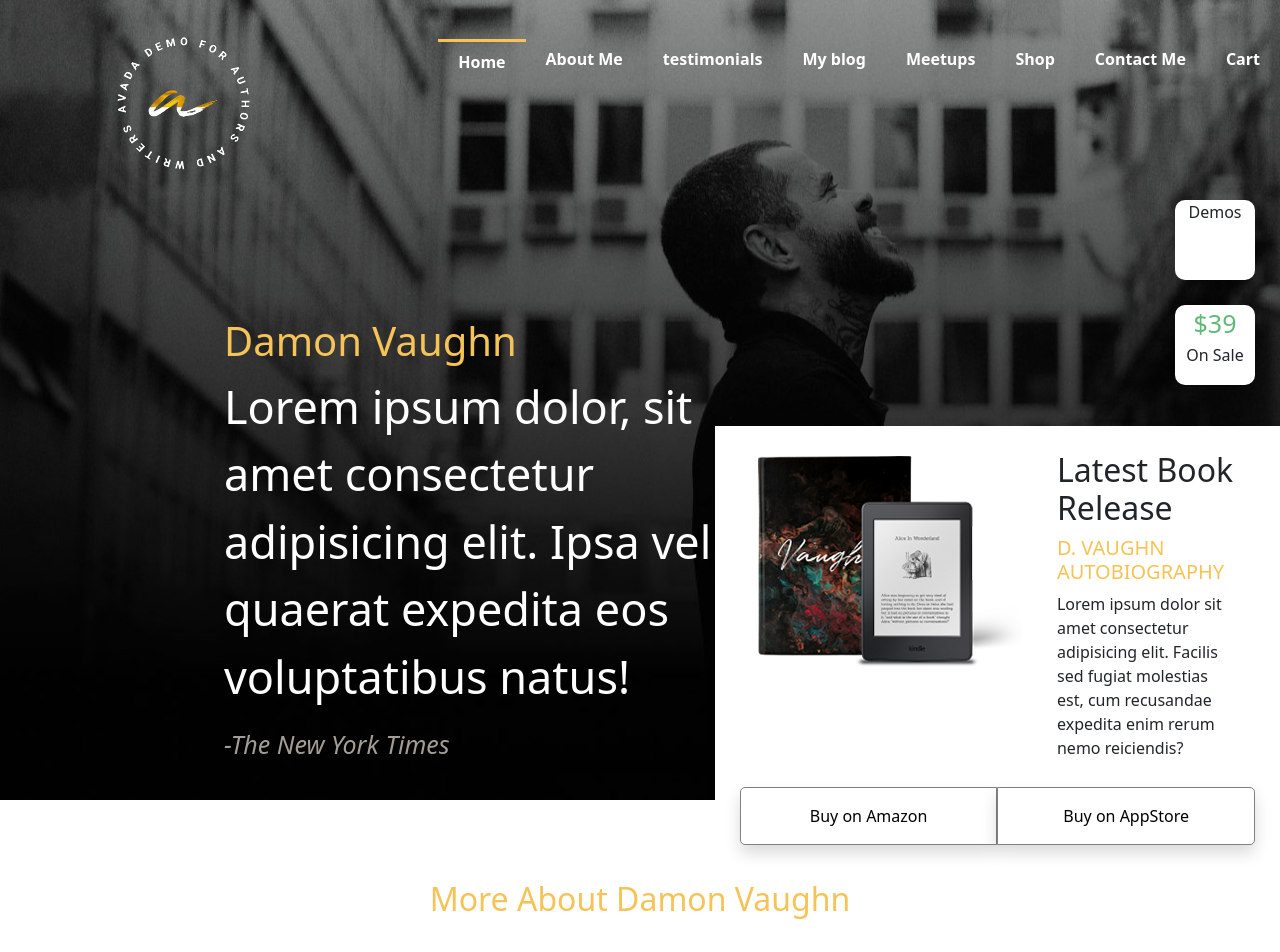
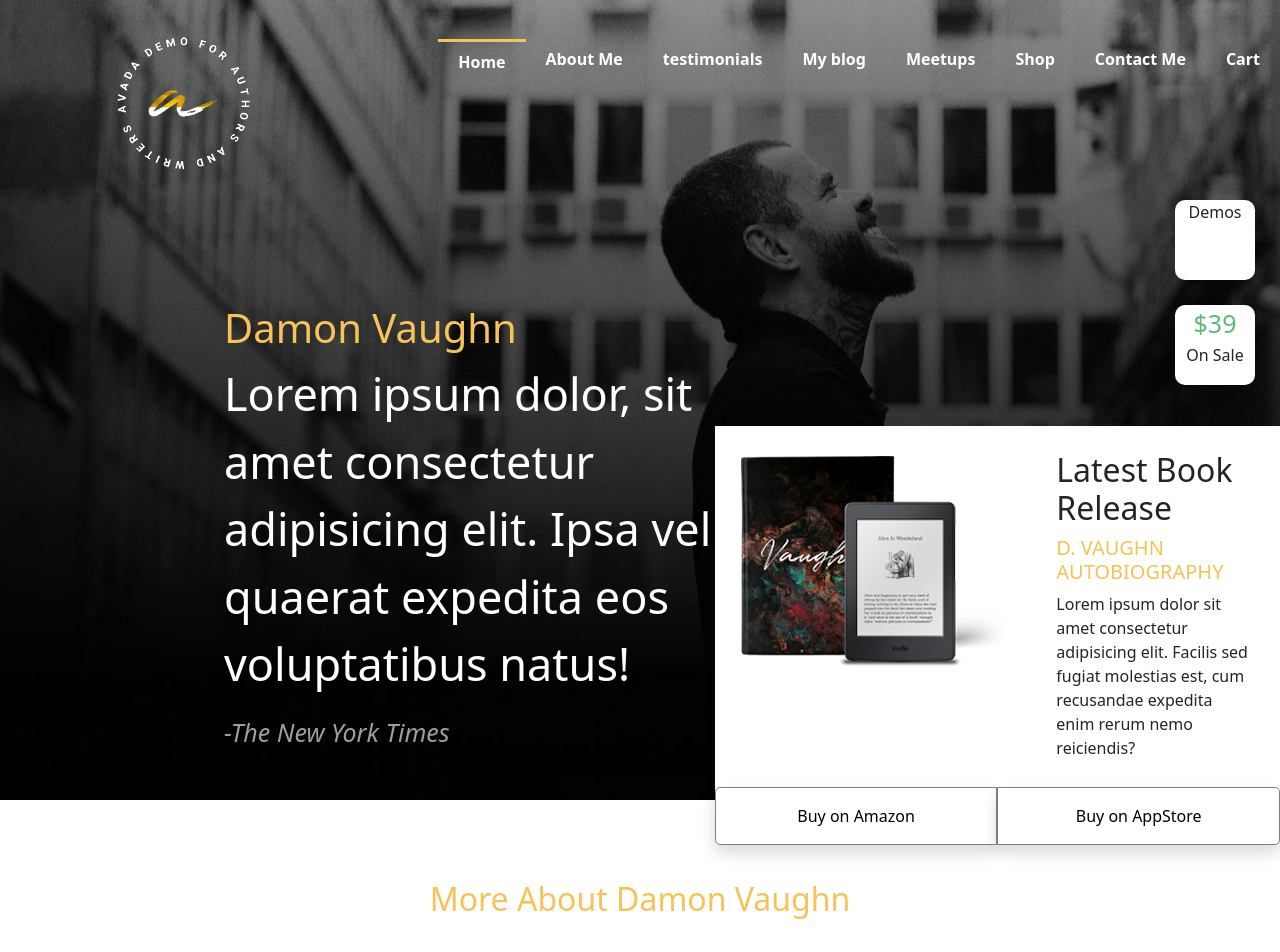
Before and after one commit to MattiaM99/proj-html-vuejs, a Vue app: page / in a window 1280 px wide. Shown: the top 952 px of the page. Built offline with nearby package versions, Linux system fonts and the light colour scheme.

Commit message:
fine progetto, fixati alcuni componenti ma la pagina non è del tutto responsive

```diff
--- a/src/components/Header.vue
+++ b/src/components/Header.vue
@@ -180,7 +180,7 @@ export default {
       }
       .header-central-rbottom{
         background-color: white;
-        padding: 25px;
+        padding-top: 25px;
         .book-description{
           width: 35%;
           h5{
@@ -194,10 +194,6 @@ export default {
             width: 300px;
             border: 1px solid grey;
             background-color: #fff;
-            &:hover{
-              border: 2px solid #3DD291;
-              transition: 0.1s;
-            }
           }
           .amazon-btn{
             border-radius: 5px 0 0 5px !important;
```
